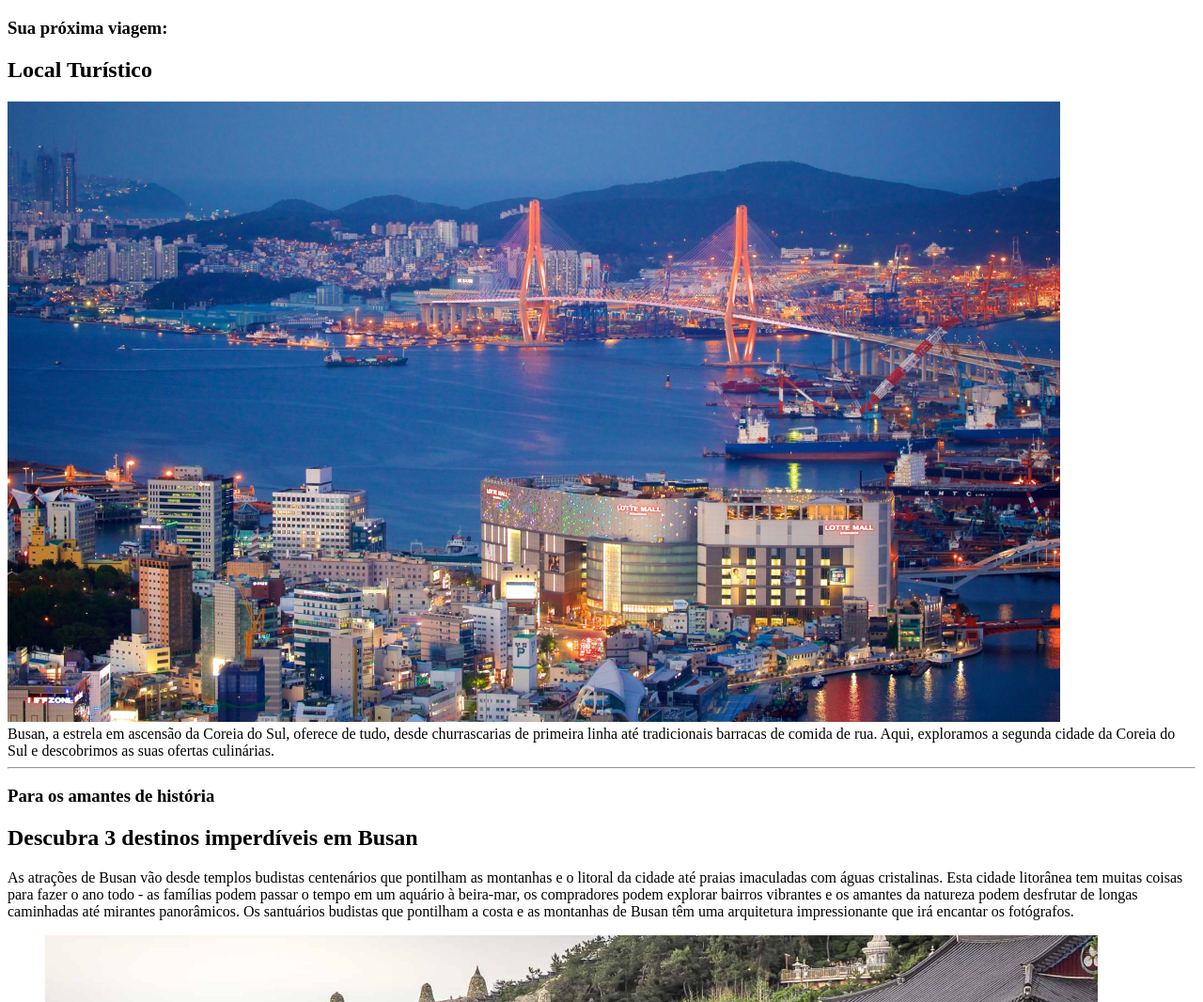
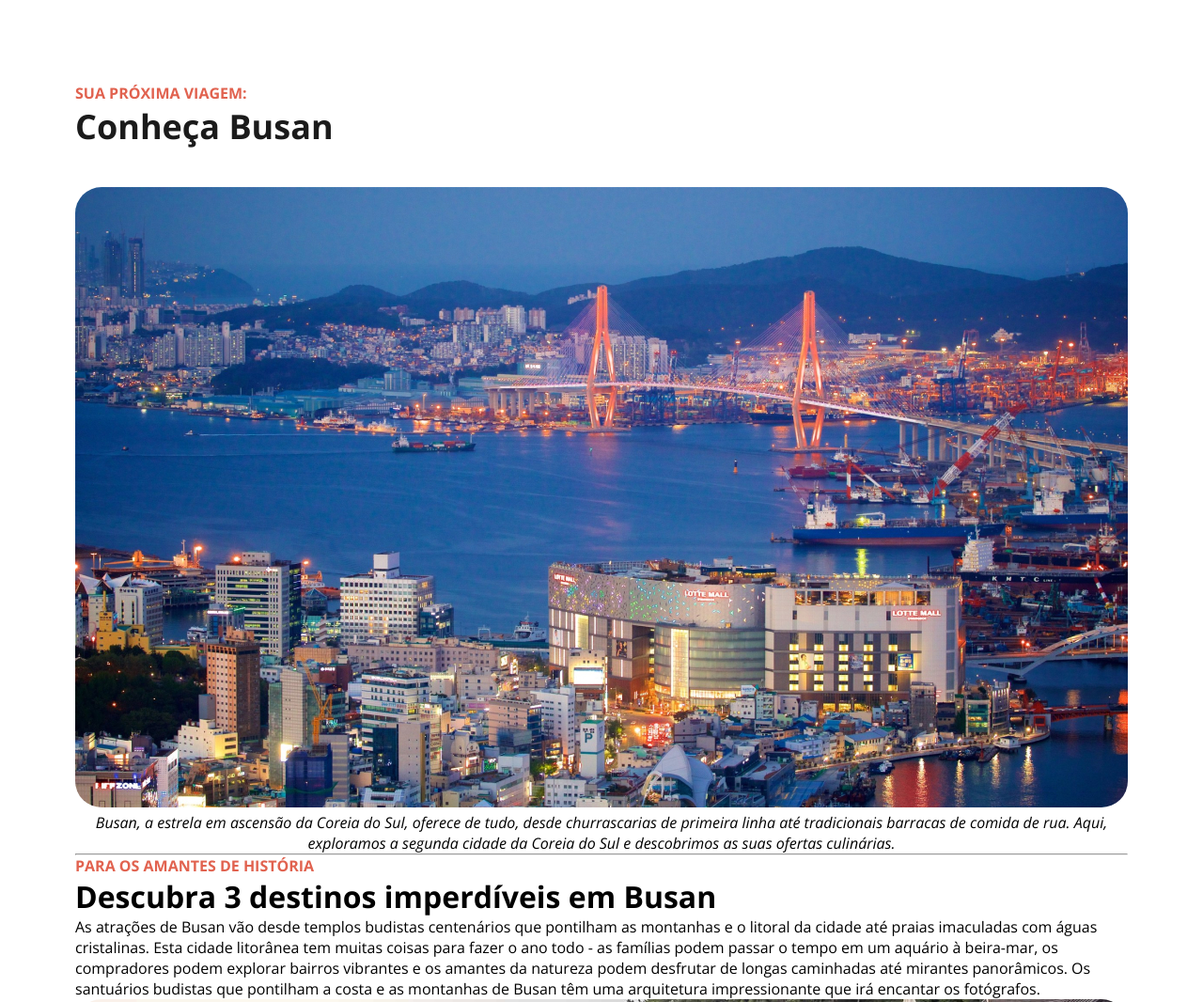
Before and after one commit to andre-catapani/projeto-locais-turisticos, a plain HTML site: page index.html in a window 1280 px wide. Shown: the top 1066 px of the page at 94% size. Drawn offline with nearby package versions, Linux system fonts and the light colour scheme.

Commit message:
Add initial styles and font

```diff
--- a/index.html
+++ b/index.html
@@ -1,21 +1,27 @@
 <!DOCTYPE html>
 <html lang="pt-br">
 <head>
+    <link rel="preconnect" href="https://fonts.googleapis.com">
+    <link rel="preconnect" href="https://fonts.gstatic.com" crossorigin>
     <meta charset="UTF-8">
     <meta name="viewport" content="width=device-width, initial-scale=1.0">
     <title>Local Turístico</title>
+    <link href="https://fonts.googleapis.com/css2?family=Open+Sans:ital,wght@0,300..800;1,300..800&display=swap" rel="stylesheet">
+    <link rel="stylesheet" href="styles.css">
 </head>
 <body>
     <main id="page">
         <section id="Introduction">
-            <h3 id="headline1">Sua próxima viagem:</h3>
-            <h1 id="title">Local Turístico</h1>
-            <img src="/assets/busan-header-img.jpg" alt="Imagem da cidade de Busan ao longe, mostrando prédios e uma ponte estataiada no fim de tarde" id="busan-image">
+            <div id="title-page">
+                <h4 id="headline1">Sua próxima viagem:</h4>
+                <h1 id="title">Conheça Busan</h1>
+            </div>
+            <img src="/assets/busan-header-img.jpg" alt="Imagem da cidade de Busan ao longe, mostrando prédios e uma ponte estataiada no fim de tarde" id="busan-image" class="spot-images">
             <figcaption>Busan, a estrela em ascensão da Coreia do Sul, oferece de tudo, desde churrascarias de primeira linha até tradicionais barracas de comida de rua. Aqui, exploramos a segunda cidade da Coreia do Sul e descobrimos as suas ofertas culinárias.</figcaption>
         </section>
         <hr class="divider">
         <section id="content">
-            <h3 id="headline2">Para os amantes de história</h3>
+            <h4 id="headline2">Para os amantes de história</h4>
             <h2 id="subtitle">
                 Descubra 3 destinos imperdíveis em Busan
             </h2>
@@ -73,6 +79,15 @@
                 </li>
             </ol>
         </section>
+        <hr class="divider">
+        <section id="conclusion-section">
+            <p id="conclusion-text">
+                As melhores coisas para fazer em Busan mostram a reputação da cidade como um importante porto marítimo na Ásia. Frequentemente vista como a essência da Coreia do Sul, você experimentará uma atmosfera única em termos de diversidade étnica e cultural, já que a cidade recebe um público cosmopolita o ano todo.
+            </p>
+        </section>
+        <footer id="footer">
+            Feito com <img src="assets/heart.svg" alt="ícone de coração"> pela Rocketseat
+        </footer>
     </main>
 </body>
 </html>
--- /dev/null
+++ b/styles.css
@@ -0,0 +1,64 @@
+* {
+    margin: 0;
+    padding: 0;
+}
+
+:root {
+    font-family: "Open Sans", serif;
+}
+
+#page {
+    padding: 88px 80px 0px 80px;
+    box-sizing: border-box;
+    width: fill;
+}
+
+#title-page {
+    padding-bottom: 40px;
+}
+
+figcaption {
+    text-align: center;
+    font-size: 16px;
+    font-style: italic;
+}
+
+h1 {
+    color: #1B1B1B;
+    font-size: 36px;
+    font-weight: bold;
+}
+
+h2 {
+    font-size: 32px;
+    font-weight: bold;
+}
+
+h3 {
+    font-size: 28px;
+}
+
+h4 {
+    color: #E1624F;
+    font-size: 16px;
+    font-style: Bold;
+    text-transform: uppercase;
+}
+
+p {
+    font-size: 16px;
+}
+
+img {
+    object-fit: cover;
+    width: 100%;
+}
+
+.spot-images {
+    border-radius: 28px;
+}
+
+.spots-list {
+    margin: 0;
+    padding: 0;
+}
```
Also changed, not shown: assets/heart.svg (added).
